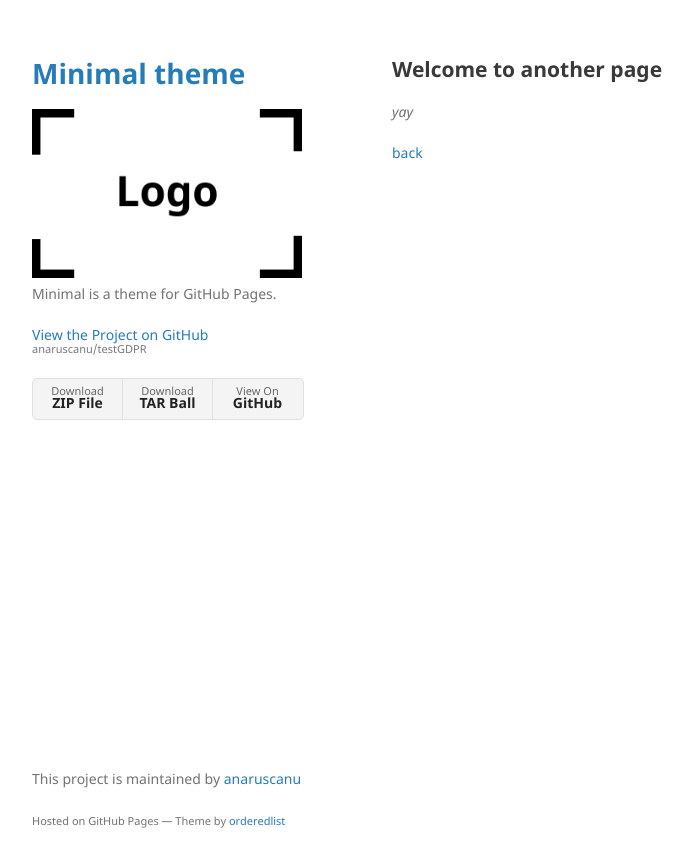
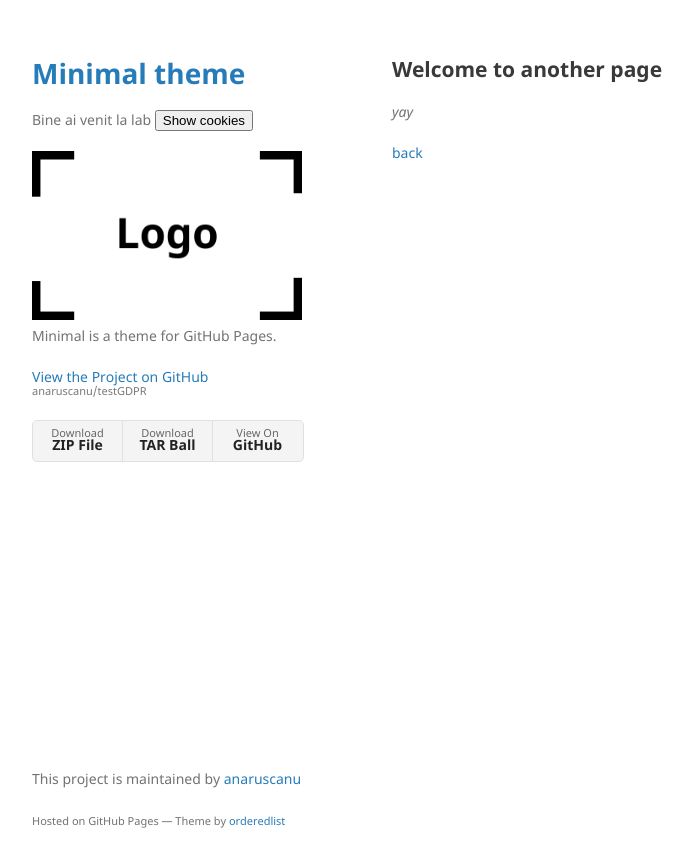
Before and after one commit to anaruscanu/testGDPR, a Jekyll site: the page built from another-page.md, in a window 1280 px wide. Shown: the top 867 px of the page, without its empty margins (178-871 px from the left). Built offline with Jekyll 4.4.1, drawn with Linux system fonts in a browser that asks for light colours; our own code applies the rules of GitHub Pages for plain Markdown files.

Commit message:
Update default.html
testGDPR script si buton

```diff
--- a/_layouts/default.html
+++ b/_layouts/default.html
@@ -16,7 +17,8 @@
     <div class="wrapper">
       <header>
         <h1><a href="{{ "/" | absolute_url }}">{{ site.title | default: site.github.repository_name }}</a></h1>
-
+<p>Bine ai venit la lab <button onclick="alertCookie()">Show cookies</button>
+        </p>
         {% if site.logo %}
           <img src="{{site.logo | relative_url}}" alt="Logo" />
         {% endif %}
```
Also changed, not shown: other parts of _layouts/default.html (+1 -0 lines).
